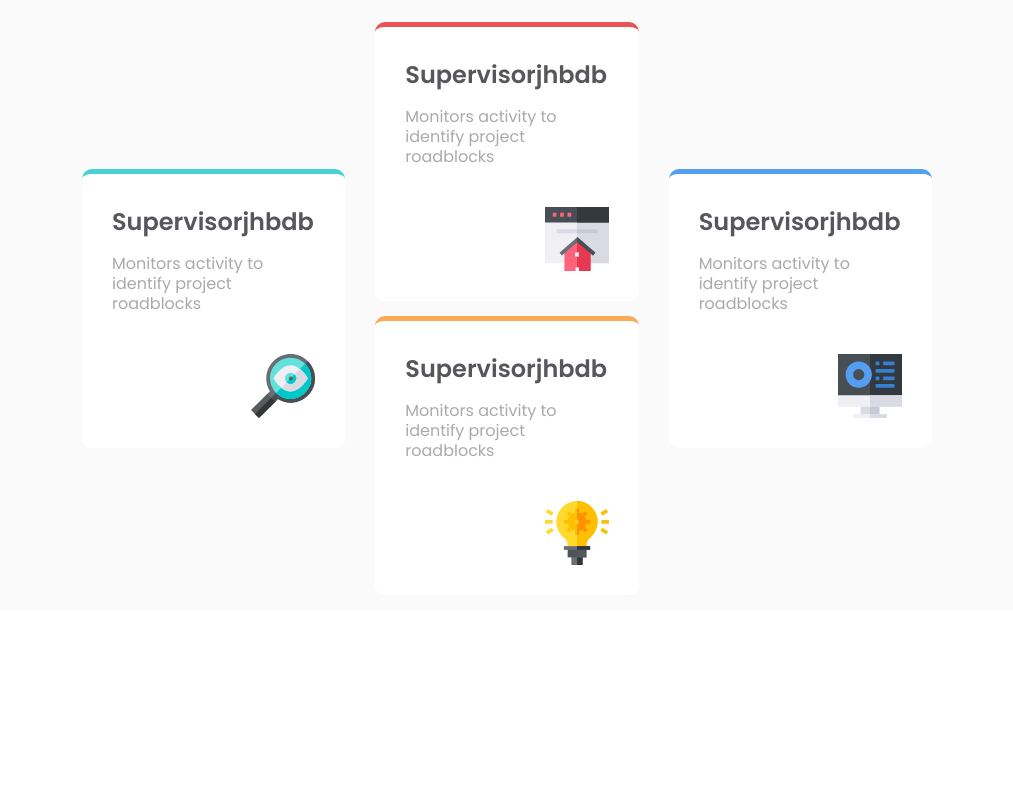
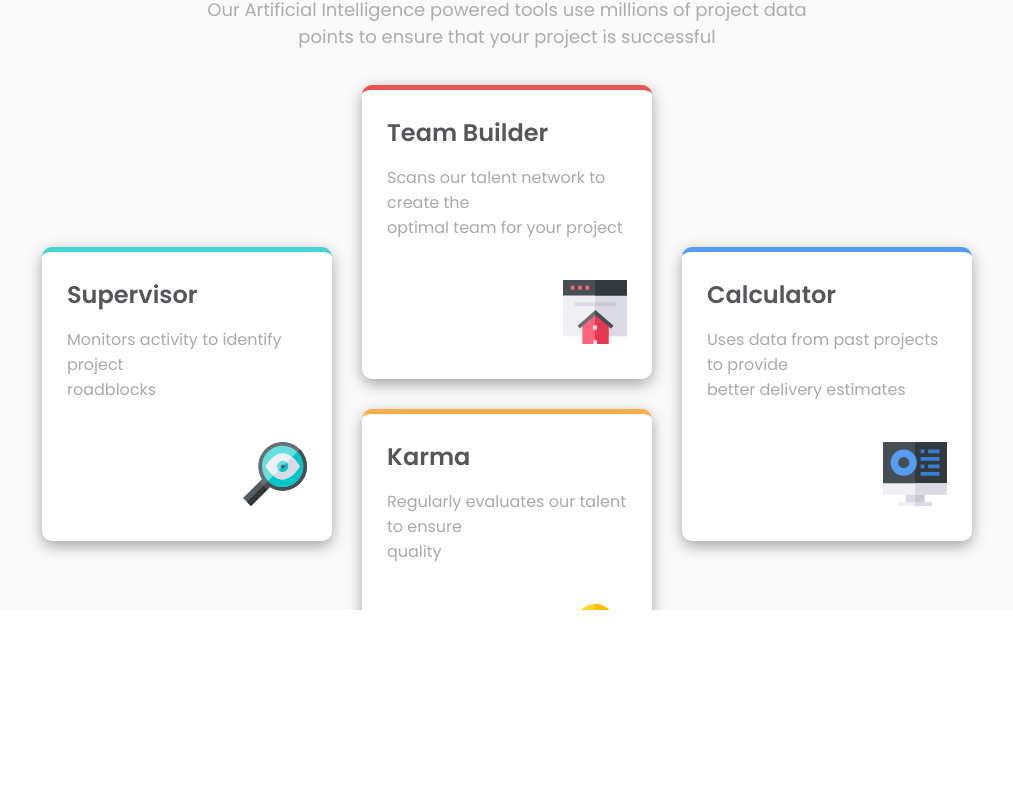
Before and after one commit to NikunjPatel-10/four-card-feature-section-master, a website: page index.html in a window 1280 px wide. Shown: the part 190-1000 px from the top of the page, without its empty margins (133-1146 px from the left). After the commit the page ends 800 px from the top, so only its background shows below. Drawn offline with Linux system fonts and the light colour scheme.

Commit message:
completed

```diff
--- a/assets/scss/Base/_colors.scss
+++ b/assets/scss/Base/_colors.scss
@@ -1 +1,11 @@
 $main-bg-color: hsl(0deg 0% 98%);
+$main-heading-color: hsl(233deg 5% 34%);
+$sub-heading-color: hsl(231deg 11% 35%);
+$description-text-color: hsl(0deg 0% 68%);
+
+
+// for borders
+$red:hsl(0, 78%, 62%);
+$blue:hsl(212, 86%, 64%);
+$yellow:hsl(34, 97%, 64%);
+$cyan:hsl(180, 62%, 55%);
--- a/assets/scss/Base/_global.scss
+++ b/assets/scss/Base/_global.scss
@@ -9,12 +9,10 @@ html,
 body {
     height: 100%;
     width: 100%;
+    overflow: hidden;
     font-family: 'Poppins', sans-serif;
 }
 
-body {
-    overflow: hidden;
-}
 
 .h-100 {
     height: 100%;
@@ -40,6 +38,12 @@ body {
     align-items: center;
 }
 
+.overflow-auto{
+    overflow: auto;
+}
+.border{
+    border: 2px solid yellow;
+}
 
 
 .flex-column{
--- a/assets/scss/layout/_card.scss
+++ b/assets/scss/layout/_card.scss
@@ -3,23 +3,24 @@
 }
 
 .container {
-    padding: 200px;
+    padding-top: 80px;
 }
 
+
 .main-heading{
-    color: hsl(233deg 5% 34%);
-    font-weight: 300;
-    // margin-bottom: 5px;
+    color:$main-heading-color;
+    font-weight:200;
+    margin-bottom: 5px;
 }
 
 .sub-heading {
-    color: hsl(237deg 13% 35%);
-    margin-bottom: 20px;
+    color:$sub-heading-color;
+    margin-bottom: 5px;
 }
 
 .description-text {
-    color: hsl(0deg 0% 68%);
-    font-size: 20px;
+    color:$description-text-color;
+    font-size: 18px;
     margin-bottom: 20px;
     text-align: center;
 
@@ -32,11 +33,20 @@
 
 }
 
+section {
+    .card1, .card2, .card3{
+        width: 25%;
+    }
+}
+
 .card{
-    padding: 30px;
+    padding: 25px;
     background-color: hsl(0deg 0% 100%);
     margin: 15px;
     border-radius: 10px;
+    box-shadow: rgba(0, 0, 0, 0.35) 0px 5px 15px;;
+    // width: 100%;
+    // -webkit-margin-collapse:separate;
     // border-top: 5px solid red;
 
     h2{
@@ -47,25 +57,83 @@
 
     p{
         margin-bottom: 40px;
-        line-height: 20px;
+        line-height: 25px;
         color: hsl(240deg 1% 67%);
+
+        span::before{
+            content: "\A";
+            white-space: pre;
+        }
         // font-size: 20px;
+    }
+
+    figure{
+        margin: 10px 0px;
     }
 }
 
 .card1 > .card:first-child {
-    border-top: 5px solid hsl(180deg 61% 55%);
+    border-top: 5px solid $cyan;
+    width: 100%;
 }
 
 .card2 > .card:nth-child(1){
-    border-top: 5px solid  hsl(359deg 78% 62%);
+    border-top: 5px solid $red;
 
 }
 
 .card2 > .card:nth-child(2){
-    border-top: 5px solid hsl(31deg 94% 66%);
+    border-top: 5px solid $yellow;
 }
 
 .card3 > .card:first-child{
-    border-top: 5px solid hsl(210deg 82% 63%);
+    border-top: 5px solid $blue;
+    width: 100%;
 }
+
+
+
+@media only screen and (max-width:576px){
+    .container{
+        padding: 60px 20px;
+    }
+
+    .card-wrapper{
+        display: flex;
+        flex-direction: column;
+
+        .card1, .card2, .card3{
+            width: 100%;
+        }
+    }
+}
+
+@media only screen and (max-width:375px){
+    .container{
+        padding: 60px 20px;
+        font-size: 15px;
+    }
+
+    .card-wrapper{
+        display: flex;
+        flex-direction: column;
+
+        .card1, .card2, .card3{
+            width: 100%;
+        }
+    }
+
+    .main-heading{
+        font-size: 27px;
+    }
+
+    .sub-heading{
+        font-size: 27px;
+    }
+
+    .description-text{
+        font-size: 18px;
+    }
+
+
+}
--- a/assets/scss/style.scss
+++ b/assets/scss/style.scss
@@ -1,3 +1,5 @@
-@import "Base/index" ;
+// @import url('https://fonts.googleapis.com/css2?family=Fraunces:ital,opsz,wght@0,9..144,100;0,9..144,200;0,9..144,300;0,9..144,400;0,9..144,500;0,9..144,600;0,9..144,700;0,9..144,800;1,9..144,100;1,9..144,200;1,9..144,300;1,9..144,400;1,9..144,500;1,9..144,600;1,9..144,700&family=Karla:ital,wght@0,300;0,400;0,500;0,600;0,700;0,800;1,200;1,300;1,400;1,500;1,600;1,700;1,800&family=Merriweather:wght@900&family=Montserrat:ital,wght@0,200;0,300;0,400;0,500;0,600;0,700;0,800;1,200;1,300;1,400;1,500;1,600;1,700&family=Poppins:ital,wght@0,100;0,200;0,300;0,400;0,600;0,700;1,100;1,200;1,300;1,500;1,600&display=swap');
+
+@import "Base/index";
 
 @import "layout/index"
--- a/index.html
+++ b/index.html
@@ -8,48 +8,57 @@
 
   <link rel="icon" type="image/png" sizes="32x32" href="./images/favicon-32x32.png">
   <link rel="stylesheet" href="assets/css/style.css">
-  <link href="https://fonts.googleapis.com/css2?&family=Poppins:ital,wght@0,100;0,200;0,300;0,400;0,600;0,700;1,100;1,200;1,300;1,500;1,600&display=swap" rel="stylesheet">
+  <link
+    href="https://fonts.googleapis.com/css2?family=Fraunces:ital,opsz,wght@0,9..144,100;0,9..144,200;0,9..144,300;0,9..144,400;0,9..144,500;0,9..144,600;0,9..144,700;0,9..144,800;1,9..144,100;1,9..144,200;1,9..144,300;1,9..144,400;1,9..144,500;1,9..144,600;1,9..144,700&family=Karla:ital,wght@0,300;0,400;0,500;0,600;0,700;0,800;1,200;1,300;1,400;1,500;1,600;1,700;1,800&family=Merriweather:wght@900&family=Montserrat:ital,wght@0,200;0,300;0,400;0,500;0,600;0,700;0,800;1,200;1,300;1,400;1,500;1,600;1,700&family=Poppins:ital,wght@0,100;0,200;0,300;0,400;0,600;0,700;1,100;1,200;1,300;1,500;1,600&display=swap"
+    rel="stylesheet">
 
   <title>Frontend Mentor | Four card feature section</title>
 
+</head>
+
+<body class="">
 
 
-</head>
+  <div class="main-wrapper h-100 overflow-auto ">
 
-<body>
-  <div class="main-wrapper h-100 w-100 d-flex justify-content-center align-items-center">
-    <div class="container">
-      <div class="d-flex flex-column justify-content-center align-items-center">
+    <!-- upper-section start -->
+    <div class=" container  d-flex flex-column  ">
+      <div>
+        <div class="d-flex flex-column justify-content-center align-items-center ">
 
           <h1 class="main-heading">Reliable, efficient delivery</h1>
           <h1 class="sub-heading"> Powered by Technology</h1>
 
-        <p class="description-text"> Our Artificial Intelligence powered tools use millions of project data <span> points
-          to ensure that your project is successful</span></p>
+          <p class="description-text"> Our Artificial Intelligence powered tools use millions of project data <span>
+              points to ensure that your project is successful</span></p>
 
         </div>
-      <section class="card-wrapper d-flex  ">
+      </div>
+
+      <!-- upper-section-end -->
+      <!-- card-section start -->
+      <section class="card-wrapper d-flex justify-content-center w-100 ">
 
         <div class="card1 d-flex align-items-center">
-          <div class="card">
-              <h2> Supervisorjhbdb </h2>
-              <p class="card-text">Monitors activity to identify project roadblocks </p>
+          <div class="card ">
+            <h2> Supervisor</h2>
+            <p class="card-text">Monitors activity to identify project <span>roadblocks </span> </p>
             <figure class="image-wrapper d-flex justify-content-end ">
               <img src="images/icon-supervisor.svg" alt="">
             </figure>
           </div>
         </div>
-        <div class="card2">
+        <div class="card2 d-flex flex-column">
           <div class="card">
-              <h2> Supervisorjhbdb </h2>
-              <p class="card-text">Monitors activity to identify project roadblocks </p>
+            <h2> Team Builder</h2>
+            <p class="card-text">Scans our talent network to create the <span>optimal team for your project</span></p>
             <figure class="image-wrapper d-flex justify-content-end ">
               <img src="images/icon-team-builder.svg" alt="">
             </figure>
           </div>
           <div class="card">
-              <h2> Supervisorjhbdb </h2>
-              <p class="card-text">Monitors activity to identify project roadblocks </p>
+            <h2> Karma </h2>
+            <p class="card-text">Regularly evaluates our talent to ensure <span> quality </span></p>
             <figure class="image-wrapper d-flex justify-content-end">
               <img src="images/icon-karma.svg" alt="">
             </figure>
@@ -57,17 +66,18 @@
         </div>
         <div class=" card3 d-flex align-items-center">
           <div class="card">
-              <h2> Supervisorjhbdb </h2>
-              <p class="card-text">Monitors activity to identify project roadblocks </p>
+            <h2> Calculator</h2>
+            <p class="card-text">Uses data from past projects to provide <span> better delivery estimates </span></p>
             <figure class="image-wrapper d-flex justify-content-end">
               <img src="images/icon-calculator.svg" alt="">
             </figure>
           </div>
         </div>
       </section>
+      <!-- card-section-end  -->
+    </div>
   </div>
 
-  </div>
 
 </body>
 
```
Also changed, not shown: assets/css/style.css, 1 other file. Lines whose indentation alone changed are shown as unchanged.
